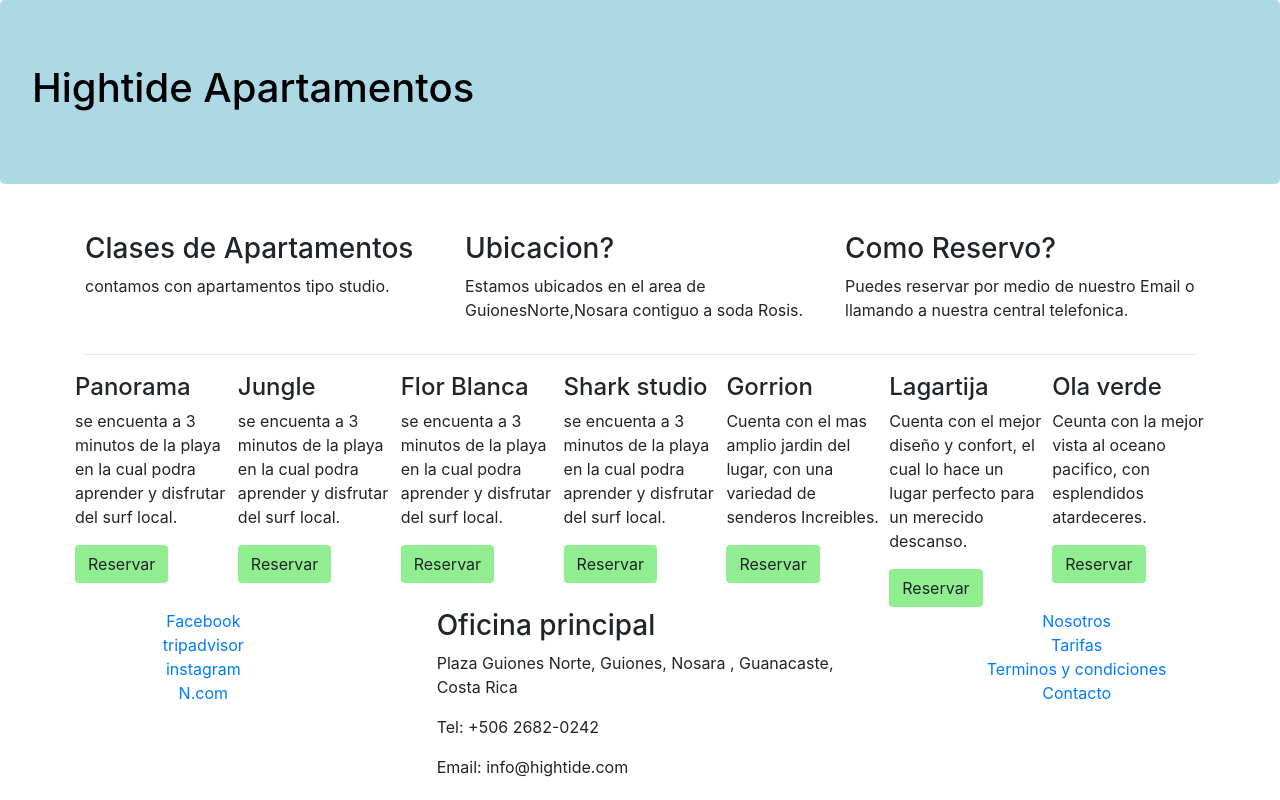
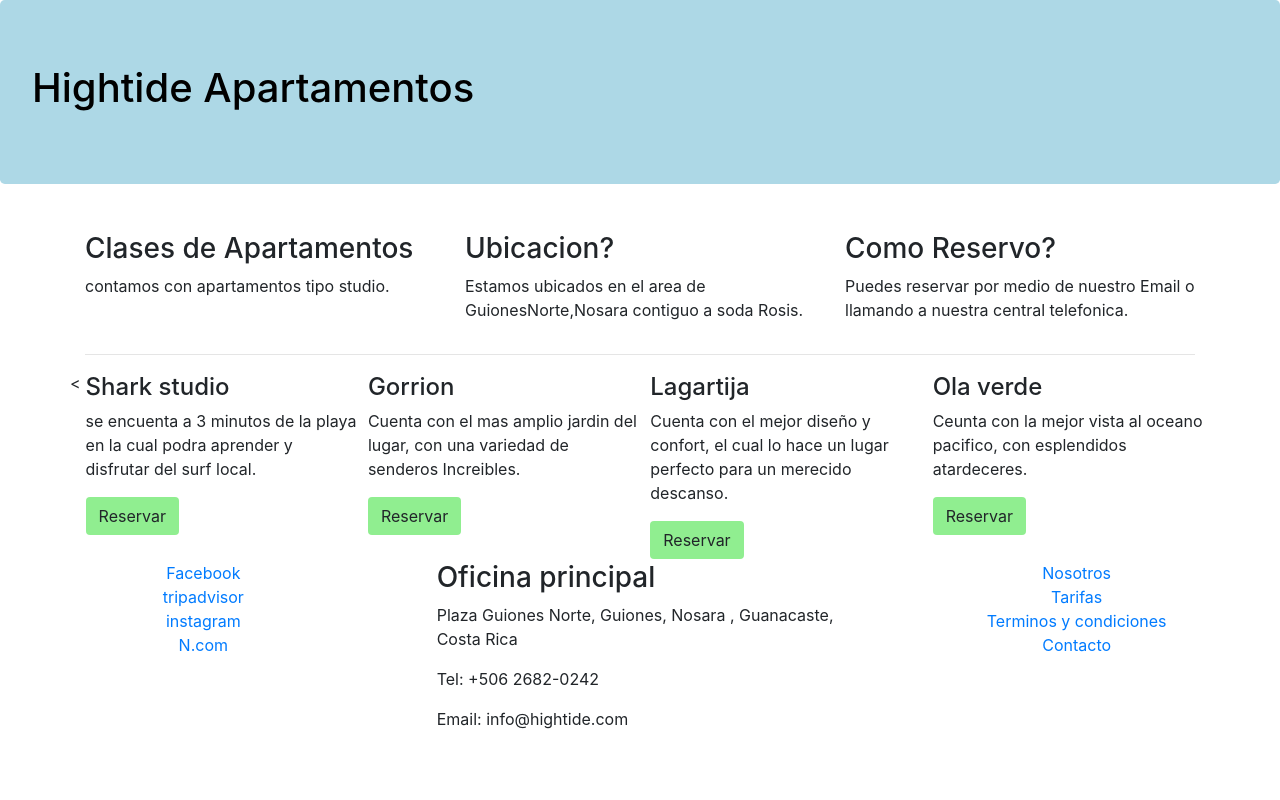
Before and after one commit to cristhianmen2/Hightide1.github.io, a website: page index.html in a window 1280 px wide. Drawn offline with nearby package versions, Linux system fonts and the light colour scheme.

Commit message:
agregamos footer y estilos con flex

```diff
--- a/css/main.css
+++ b/css/main.css
@@ -10,7 +10,7 @@
 .footer{
     padding: 25px 10px 0px 10px;
     margin-bottom: 0px;
-    margin-top: 55px;
+    margin-top: 10px;
     background-color: lightblue;
     }
 
--- a/index.html
+++ b/index.html
@@ -59,21 +59,7 @@
         		    <p>se encuenta a 3 minutos de la playa en la cual podra aprender y disfrutar del surf local. </p>
         		    <button class="btn btn-reserva"> Reservar</button>
         	     </div>
-        	     <div class="card-hotel">
-        		    <h4>Flor Blanca</h4>
-        		    <p>se encuenta a 3 minutos de la playa en la cual podra aprender y disfrutar del surf local. </p>
-        		    <button class="btn btn-reserva"> Reservar</button>
-        	     </div>
-        	     <div class="card-hotel">
-        		    <h4>Jungle</h4>
-        		    <p>se encuenta a 3 minutos de la playa en la cual podra aprender y disfrutar del surf local. </p>
-        		    <button class="btn btn-reserva"> Reservar</button>
-        	     </div>
-        	     <div class="card-hotel">
-        		    <h4>Panorama</h4>
-        		    <p>se encuenta a 3 minutos de la playa en la cual podra aprender y disfrutar del surf local. </p>
-        		    <button class="btn btn-reserva"> Reservar</button>
-        	     </div>
+        	     <
             </div>
         </div>
     </div>
```
